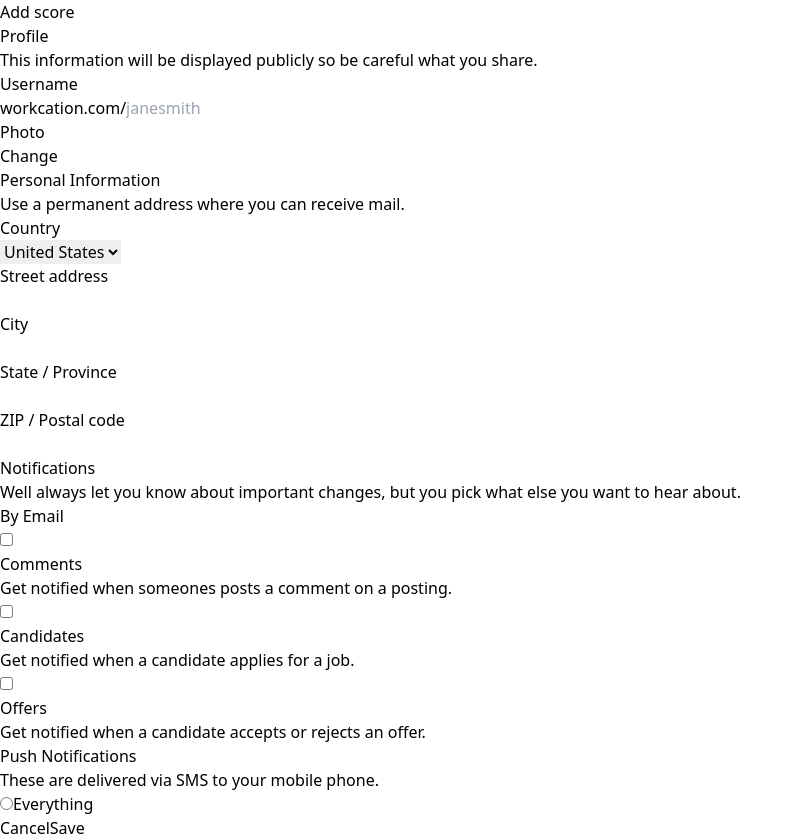
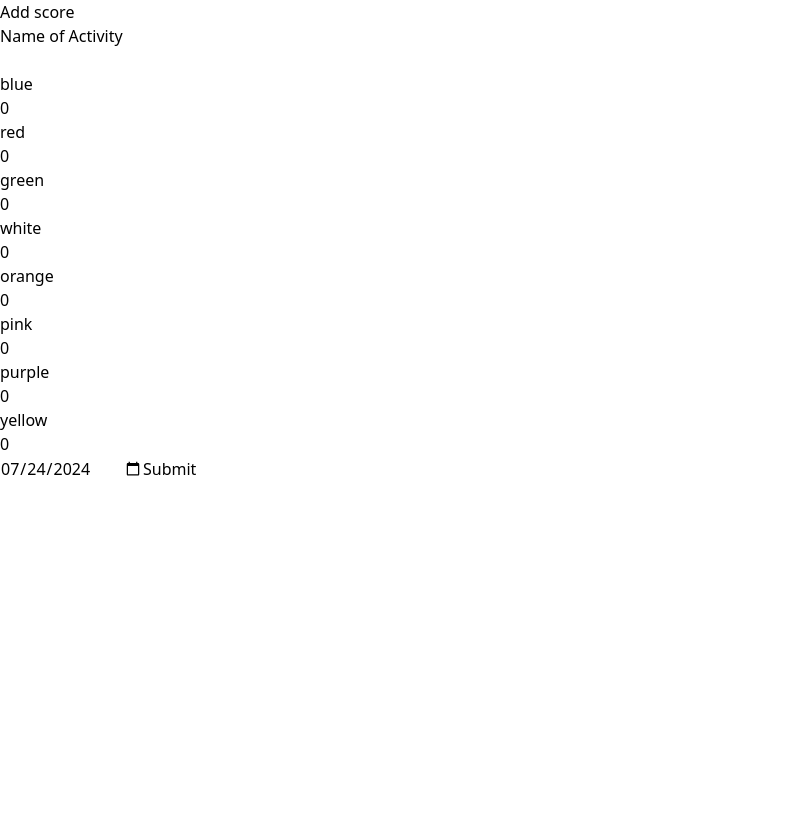
Before and after one commit to zeMenno/sc-leaderboard, a Next.js app in the folder sc-leaderboard-react/: page /forms in a window 1280 px wide. Shown: the whole page, without its empty margins (0-803 px from the left). After the commit the page ends 800 px from the top, so only its background shows below. Built offline with nearby package versions, Linux system fonts and the light colour scheme; a web font is replaced by a local one.

Commit message:
Add better form

```diff
--- a/sc-leaderboard-react/package.json
+++ b/sc-leaderboard-react/package.json
@@ -9,6 +9,8 @@
     "lint": "next lint"
   },
   "dependencies": {
+    "@tanstack/react-form": "^0.31.0",
+    "date-fns": "^3.6.0",
     "mongodb": "^6.8.0",
     "next": "14.2.5",
     "pnpm": "^9.8.0",
--- a/sc-leaderboard-react/pages/ScoreItem.tsx
+++ b/sc-leaderboard-react/pages/ScoreItem.tsx
@@ -1,6 +1,6 @@
-import { ScoreItem } from "../lib/definitions";
+import { ScorePerTeam } from "../lib/definitions";
 
-export default function ScoreItemComponent(index: number, props: ScoreItem) {
+export default function ScoreItemComponent(index: number, props: ScorePerTeam) {
   return (
     <tr key={index} className={props.colorClass}>
       <td className="number">{index + 1}</td>
--- a/sc-leaderboard-react/pages/api/score-items.ts
+++ b/sc-leaderboard-react/pages/api/score-items.ts
@@ -1,13 +1,13 @@
-import { ScoreItem } from "../../lib/definitions";
+import { ScorePerTeam } from "../../lib/definitions";
 import client from "../../lib/mongodb";
 import { NextApiRequest, NextApiResponse } from "next";
 
-const a = async (req: NextApiRequest, res: NextApiResponse<ScoreItem[]>) => {
+const a = async (req: NextApiRequest, res: NextApiResponse<ScorePerTeam[]>) => {
   if (req.method === "GET") {
     try {
       const db = client.db("Summercamp2025");
       const points = await db.collection("Points").find({}).toArray();
-      const parsedPoints: ScoreItem[] = points.map((point) => {
+      const parsedPoints: ScorePerTeam[] = points.map((point) => {
         return {
           colorClass: point.colorClass,
           points: point.points,
--- a/sc-leaderboard-react/pages/forms/index.tsx
+++ b/sc-leaderboard-react/pages/forms/index.tsx
@@ -1,306 +1,131 @@
-import { FormEvent } from "react";
-import { ScoreItem, TeamName } from "../../lib/definitions";
+import { format } from "date-fns";
+import { ScoreItem, ScorePerTeam, TeamName } from "../../lib/definitions";
+import { formOptions, useForm } from "@tanstack/react-form";
 
 export default function Forms() {
-  async function onSubmit(event: FormEvent<HTMLFormElement>) {
-    event.preventDefault();
+  const formOpts = formOptions<ScoreItem>({
+    defaultValues: {
+      nameOfActivity: "",
+      scorePerTeam: [
+        {
+          team: TeamName.Blue,
+          points: 0,
+        },
+        {
+          team: TeamName.Red,
+          points: 0,
+        },
+        {
+          team: TeamName.Green,
+          points: 0,
+        },
+        {
+          team: TeamName.White,
+          points: 0,
+        },
+        {
+          team: TeamName.Orange,
+          points: 0,
+        },
+        {
+          team: TeamName.Pink,
+          points: 0,
+        },
+        {
+          team: TeamName.Purple,
+          points: 0,
+        },
+        {
+          team: TeamName.Yellow,
+          points: 0,
+        },
+      ],
+      dateOfActivity: new Date(),
+    },
+  });
 
-    const formData = new FormData(event.currentTarget);
-    const color = formData.get("color") as TeamName;
-    const team = formData.get("team") as TeamName;
-    // TODO: Get this to work with the API
-  }
-
-  function getTeamSelectOptions() {
-    const teams = Object.values(TeamName);
-    return teams.map((team) => {
-      return (
-        <option key={team} value={team}>
-          {team}
-        </option>
-      );
-    });
-  }
+  const form = useForm({
+    ...formOpts,
+    onSubmit: async ({ value }) => {
+      console.log(value);
+    },
+  });
 
   return (
-    <div>
-      <h1 className="text-pretty">Add score</h1>
+    <div className="max-w-sm mx-auto backdrop-blur">
+      <h1 className="text-pretty text-3xl">Add score</h1>
+      <form
+        className="max-w-sm mx-auto"
+        onSubmit={(e) => {
+          e.preventDefault();
+          e.stopPropagation();
+          form.handleSubmit();
+        }}
+      >
+        <div className="space-y-6">
+          <form.Field name="nameOfActivity">
+            {(subField) => (
+              <label>
+                <div>Name of Activity</div>
+                <input
+                  className="border-2 border-gray-200 rounded-md"
+                  value={subField.state.value}
+                  onChange={(e) => subField.handleChange(e.target.value)}
+                />
+                {subField.state.meta.errors ? (
+                  <em role="alert">{subField.state.meta.errors.join(", ")}</em>
+                ) : null}
+              </label>
+            )}
+          </form.Field>
 
-      <form onSubmit={onSubmit}>
-        <div className="space-y-12">
-          <div className="border-b border-gray-900/10 pb-12">
-            <h2 className="text-base font-semibold leading-7 text-gray-900">
-              Profile
-            </h2>
-            <p className="mt-1 text-sm leading-6 text-gray-600">
-              This information will be displayed publicly so be careful what you
-              share.
-            </p>
+          <form.Field name="scorePerTeam" mode="array">
+            {(field) => (
+              <div>
+                {field.state.value.map((_, i) => (
+                  <div key={i}>
+                    <div className=""> {field.state.value[i].team}</div>
+                    <form.Field name={`scorePerTeam[${i}].points`}>
+                      {(subField) => (
+                        <input
+                          type="number"
+                          value={subField.state.value}
+                          onChange={(e) => {
+                            subField.handleChange(e.target.valueAsNumber);
+                          }}
+                        />
+                      )}
+                    </form.Field>
+                  </div>
+                ))}
+              </div>
+            )}
+          </form.Field>
 
-            <div className="mt-10 grid grid-cols-1 gap-x-6 gap-y-8 sm:grid-cols-6">
-              <div className="sm:col-span-4">
-                <label
-                  htmlFor="username"
-                  className="block text-sm font-medium leading-6 text-gray-900"
-                >
-                  Username
-                </label>
-                <div className="mt-2">
-                  <div className="flex rounded-md shadow-sm ring-1 ring-inset ring-gray-300 focus-within:ring-2 focus-within:ring-inset focus-within:ring-indigo-600 sm:max-w-md">
-                    <span className="flex select-none items-center pl-3 text-gray-500 sm:text-sm">
-                      workcation.com/
-                    </span>
-                    <input
-                      type="text"
-                      name="username"
-                      id="username"
-                      className="block flex-1 border-0 bg-transparent py-1.5 pl-1 text-gray-900 placeholder:text-gray-400 focus:ring-0 sm:text-sm sm:leading-6"
-                      placeholder="janesmith"
-                    />
-                  </div>
-                </div>
-              </div>
-
-              <div className="col-span-full">
-                <label
-                  htmlFor="photo"
-                  className="block text-sm font-medium leading-6 text-gray-900"
-                >
-                  Photo
-                </label>
-                <div className="mt-2 flex items-center gap-x-3">
-                  <button
-                    type="button"
-                    className="rounded-md bg-white px-2.5 py-1.5 text-sm font-semibold text-gray-900 shadow-sm ring-1 ring-inset ring-gray-300 hover:bg-gray-50"
-                  >
-                    Change
-                  </button>
-                </div>
-              </div>
-            </div>
-            <div className="border-b border-gray-900/10 pb-12">
-              <h2 className="text-base font-semibold leading-7 text-gray-900">
-                Personal Information
-              </h2>
-              <p className="mt-1 text-sm leading-6 text-gray-600">
-                Use a permanent address where you can receive mail.
-              </p>
-
-              <div className="mt-10 grid grid-cols-1 gap-x-6 gap-y-8 sm:grid-cols-6">
-                <div className="sm:col-span-3">
-                  <label
-                    htmlFor="country"
-                    className="block text-sm font-medium leading-6 text-gray-900"
-                  >
-                    Country
-                  </label>
-                  <div className="mt-2">
-                    <select
-                      id="country"
-                      name="country"
-                      className="block w-full rounded-md border-0 py-1.5 text-gray-900 shadow-sm ring-1 ring-inset ring-gray-300 focus:ring-2 focus:ring-inset focus:ring-indigo-600 sm:max-w-xs sm:text-sm sm:leading-6"
-                    >
-                      <option>United States</option>
-                      <option>Canada</option>
-                      <option>Mexico</option>
-                    </select>
-                  </div>
-                </div>
-
-                <div className="col-span-full">
-                  <label
-                    htmlFor="street-address"
-                    className="block text-sm font-medium leading-6 text-gray-900"
-                  >
-                    Street address
-                  </label>
-                  <div className="mt-2">
-                    <input
-                      type="text"
-                      name="street-address"
-                      id="street-address"
-                      className="block w-full rounded-md border-0 py-1.5 text-gray-900 shadow-sm ring-1 ring-inset ring-gray-300 placeholder:text-gray-400 focus:ring-2 focus:ring-inset focus:ring-indigo-600 sm:text-sm sm:leading-6"
-                    />
-                  </div>
-                </div>
-
-                <div className="sm:col-span-2 sm:col-start-1">
-                  <label
-                    htmlFor="city"
-                    className="block text-sm font-medium leading-6 text-gray-900"
-                  >
-                    City
-                  </label>
-                  <div className="mt-2">
-                    <input
-                      type="text"
-                      name="city"
-                      id="city"
-                      className="block w-full rounded-md border-0 py-1.5 text-gray-900 shadow-sm ring-1 ring-inset ring-gray-300 placeholder:text-gray-400 focus:ring-2 focus:ring-inset focus:ring-indigo-600 sm:text-sm sm:leading-6"
-                    />
-                  </div>
-                </div>
-
-                <div className="sm:col-span-2">
-                  <label
-                    htmlFor="region"
-                    className="block text-sm font-medium leading-6 text-gray-900"
-                  >
-                    State / Province
-                  </label>
-                  <div className="mt-2">
-                    <input
-                      type="text"
-                      name="region"
-                      id="region"
-                      className="block w-full rounded-md border-0 py-1.5 text-gray-900 shadow-sm ring-1 ring-inset ring-gray-300 placeholder:text-gray-400 focus:ring-2 focus:ring-inset focus:ring-indigo-600 sm:text-sm sm:leading-6"
-                    />
-                  </div>
-                </div>
-
-                <div className="sm:col-span-2">
-                  <label
-                    htmlFor="postal-code"
-                    className="block text-sm font-medium leading-6 text-gray-900"
-                  >
-                    ZIP / Postal code
-                  </label>
-                  <div className="mt-2">
-                    <input
-                      type="text"
-                      name="postal-code"
-                      id="postal-code"
-                      className="block w-full rounded-md border-0 py-1.5 text-gray-900 shadow-sm ring-1 ring-inset ring-gray-300 placeholder:text-gray-400 focus:ring-2 focus:ring-inset focus:ring-indigo-600 sm:text-sm sm:leading-6"
-                    />
-                  </div>
-                </div>
-              </div>
-            </div>
-
-            <div className="border-b border-gray-900/10 pb-12">
-              <h2 className="text-base font-semibold leading-7 text-gray-900">
-                Notifications
-              </h2>
-              <p className="mt-1 text-sm leading-6 text-gray-600">
-                Well always let you know about important changes, but you pick
-                what else you want to hear about.
-              </p>
-
-              <div className="mt-10 space-y-10">
-                <fieldset>
-                  <legend className="text-sm font-semibold leading-6 text-gray-900">
-                    By Email
-                  </legend>
-                  <div className="mt-6 space-y-6">
-                    <div className="relative flex gap-x-3">
-                      <div className="flex h-6 items-center">
-                        <input
-                          id="comments"
-                          name="comments"
-                          type="checkbox"
-                          className="h-4 w-4 rounded border-gray-300 text-indigo-600 focus:ring-indigo-600"
-                        />
-                      </div>
-                      <div className="text-sm leading-6">
-                        <label
-                          htmlFor="comments"
-                          className="font-medium text-gray-900"
-                        >
-                          Comments
-                        </label>
-                        <p className="text-gray-500">
-                          Get notified when someones posts a comment on a
-                          posting.
-                        </p>
-                      </div>
-                    </div>
-                    <div className="relative flex gap-x-3">
-                      <div className="flex h-6 items-center">
-                        <input
-                          id="candidates"
-                          name="candidates"
-                          type="checkbox"
-                          className="h-4 w-4 rounded border-gray-300 text-indigo-600 focus:ring-indigo-600"
-                        />
-                      </div>
-                      <div className="text-sm leading-6">
-                        <label
-                          htmlFor="candidates"
-                          className="font-medium text-gray-900"
-                        >
-                          Candidates
-                        </label>
-                        <p className="text-gray-500">
-                          Get notified when a candidate applies for a job.
-                        </p>
-                      </div>
-                    </div>
-                    <div className="relative flex gap-x-3">
-                      <div className="flex h-6 items-center">
-                        <input
-                          id="offers"
-                          name="offers"
-                          type="checkbox"
-                          className="h-4 w-4 rounded border-gray-300 text-indigo-600 focus:ring-indigo-600"
-                        />
-                      </div>
-                      <div className="text-sm leading-6">
-                        <label
-                          htmlFor="offers"
-                          className="font-medium text-gray-900"
-                        >
-                          Offers
-                        </label>
-                        <p className="text-gray-500">
-                          Get notified when a candidate accepts or rejects an
-                          offer.
-                        </p>
-                      </div>
-                    </div>
-                  </div>
-                </fieldset>
-                <fieldset>
-                  <legend className="text-sm font-semibold leading-6 text-gray-900">
-                    Push Notifications
-                  </legend>
-                  <p className="mt-1 text-sm leading-6 text-gray-600">
-                    These are delivered via SMS to your mobile phone.
-                  </p>
-                  <div className="mt-6 space-y-6">
-                    <div className="flex items-center gap-x-3">
-                      <input
-                        id="push-everything"
-                        name="push-notifications"
-                        type="radio"
-                        className="h-4 w-4 border-gray-300 text-indigo-600 focus:ring-indigo-600"
-                      />
-                      <label
-                        htmlFor="push-everything"
-                        className="block text-sm font-medium leading-6 text-gray-900"
-                      >
-                        Everything
-                      </label>
-                    </div>
-                  </div>
-                </fieldset>
-              </div>
-            </div>
-          </div>
-
-          <div className="mt-6 flex items-center justify-end gap-x-6">
-            <button
-              type="button"
-              className="text-sm font-semibold leading-6 text-gray-900"
-            >
-              Cancel
-            </button>
-            <button
-              type="submit"
-              className="rounded-md bg-indigo-600 px-3 py-2 text-sm font-semibold text-white shadow-sm hover:bg-indigo-500 focus-visible:outline focus-visible:outline-2 focus-visible:outline-offset-2 focus-visible:outline-indigo-600"
-            >
-              Save
-            </button>
-          </div>
+          <form.Field name="dateOfActivity">
+            {(field) => (
+              <input
+                type="date"
+                value={format(field.state.value, "yyyy-MM-dd")}
+                onChange={(e) =>
+                  field.handleChange(e.target.valueAsDate ?? new Date())
+                }
+              />
+            )}
+          </form.Field>
+          <form.Subscribe
+            selector={(state) => [state.canSubmit, state.isSubmitting]}
+          >
+            {([canSubmit, isSubmitting]) => (
+              <button
+                className="text-white bg-blue-700 hover:bg-blue-800 focus:ring-4 focus:ring-blue-300 font-medium rounded-lg text-sm px-5 py-2.5 me-2 mb-2 dark:bg-blue-600 dark:hover:bg-blue-700 focus:outline-none dark:focus:ring-blue-800"
+                type="submit"
+                disabled={!canSubmit}
+              >
+                Submit
+              </button>
+            )}
+          </form.Subscribe>
         </div>
       </form>
     </div>
```
Also changed, not shown: sc-leaderboard-react/lib/definitions.ts (+6 -2 lines), sc-leaderboard-react/pages/index.tsx (+4 -4 lines), 1 other file (tests, documents, lock files or other folders).
